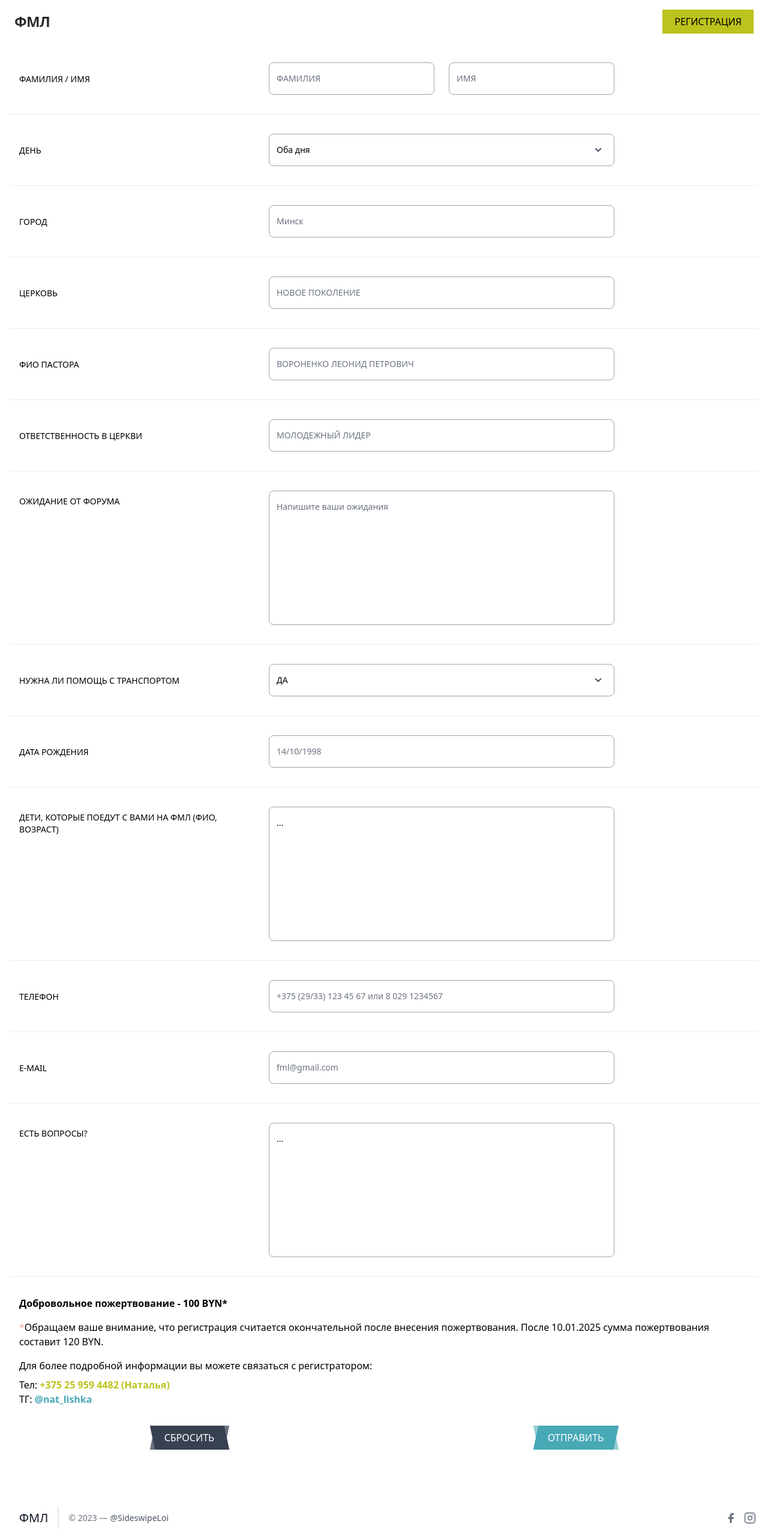
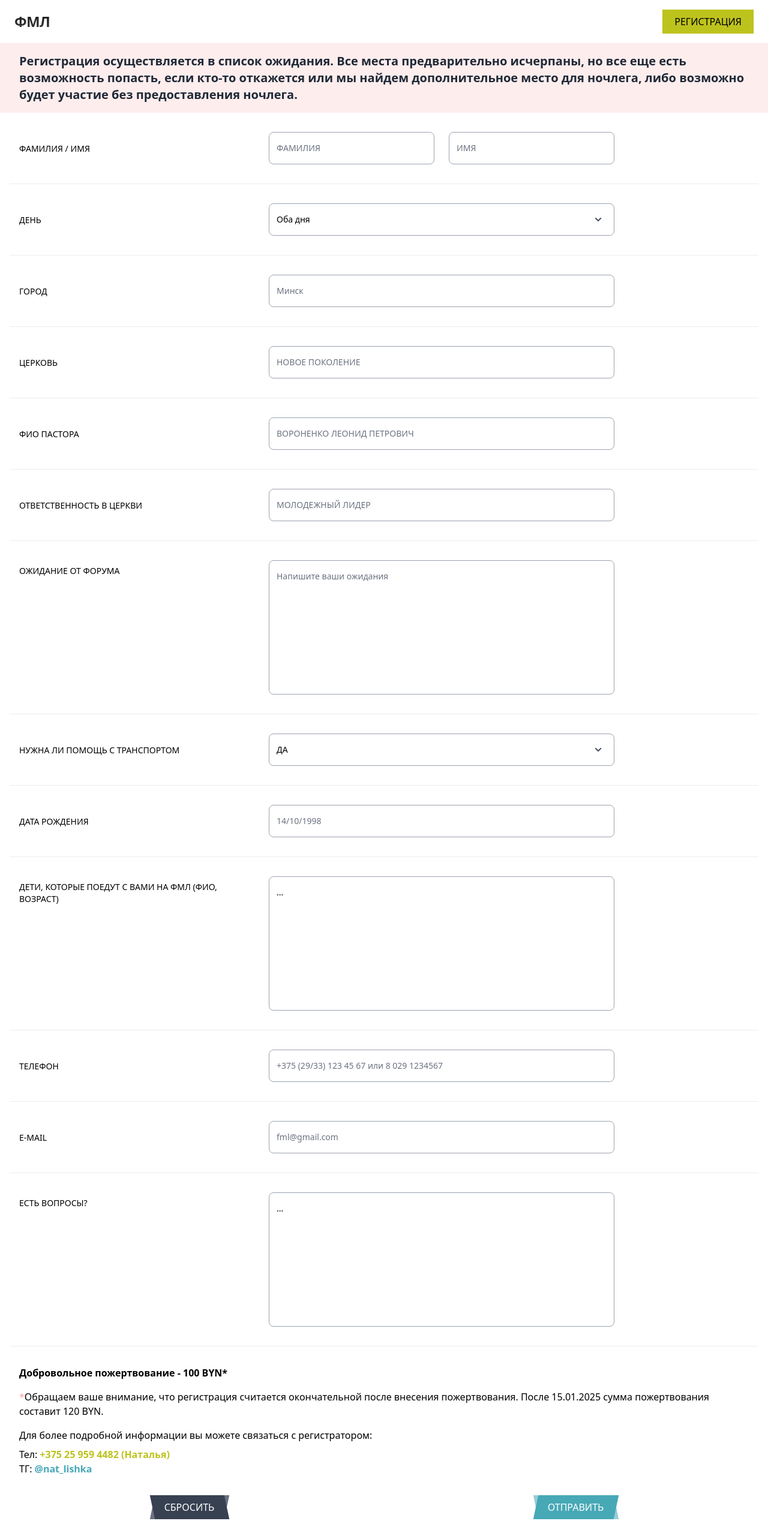
Before and after one commit to LashaLoi/fml, a Next.js app: page /register in a window 1280 px wide. Shown: the top 2566 px of the page at 60% size. Built offline with nearby package versions, Linux system fonts and the light colour scheme.

Commit message:
add banner

```diff
--- a/pages/register.tsx
+++ b/pages/register.tsx
@@ -76,8 +76,27 @@ export default function RegisterPage() {
   };
 
   return (
+    <>
+      <div className="bg-red-100/60 backdrop-blur-lg">
+        <div className="px-4 py-4 sm:px-6 lg:px-8 mx-auto">
+          <div className="grid justify-center ">
+            <div className="flex items-center gap-x-3 md:gap-x-5">
+              <div className="grow">
+                <p className="md:text-xl text-gray-800 font-semibold">
+                  Регистрация осуществляется в список ожидания. Все места
+                  предварительно исчерпаны, но все еще есть возможность попасть,
+                  если кто-то откажется или мы найдем дополнительное место для
+                  ночлега, либо возможно будет участие без предоставления
+                  ночлега.
+                </p>
+              </div>
+            </div>
+          </div>
+        </div>
+      </div>
       <div className="p-8">
         {open && <Notification onClose={() => setOpen(false)} />}
+
         <form onSubmit={handleSubmit(onSubmit)}>
           <div className="flex flex-wrap items-center -mx-4 pb-8 mb-8 border-b border-gray-400 border-opacity-20">
             <div className="w-full sm:w-1/3 px-4 mb-4 sm:mb-0">
@@ -205,11 +224,12 @@ export default function RegisterPage() {
             <div className="mb-4">
               <span className="text-red-300">*</span>Обращаем ваше внимание, что
               регистрация считается окончательной после внесения пожертвования.
-            После 10.01.2025 сумма пожертвования составит 120 BYN.
+              После 15.01.2025 сумма пожертвования составит 120 BYN.
             </div>
 
             <div className="text-black font-medium mb-8">
-            Для более подробной информации вы можете связаться с регистратором:{" "}
+              Для более подробной информации вы можете связаться с
+              регистратором:{" "}
               <div className="flex flex-col mt-2">
                 <div>
                   Тел:
@@ -264,5 +284,6 @@ export default function RegisterPage() {
           </div>
         </form>
       </div>
+    </>
   );
 }
```
Lines whose indentation alone changed are shown as unchanged.
